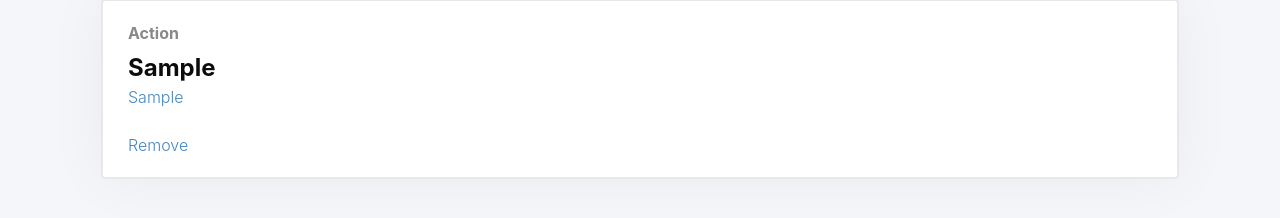
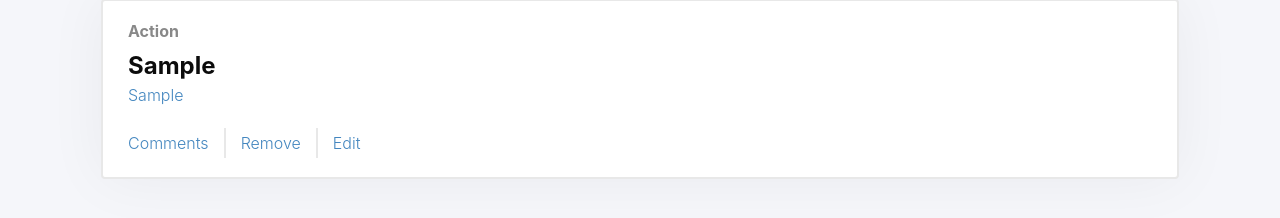
Before and after one commit to Gopxfs/bookstore, a React (Create React App) app: page / in a window 1280 px wide. Both pictures are taken after typing "Sample", "Sample" into the empty fields and a click on the button "ADD BOOK". Shown: the part 166-384 px from the top of the page. Built offline with nearby package versions, Linux system fonts and the light colour scheme; no server answers.

Commit message:
Add action buttons placeholder

```diff
--- a/src/components/Book.js
+++ b/src/components/Book.js
@@ -24,7 +24,9 @@ const Book = (props) => {
           <p className="author">{author}</p>
         </div>
         <div className="bookActions">
+          <button type="button">Comments</button>
           <button type="button" onClick={() => removeButton(id)}>Remove</button>
+          <button type="button">Edit</button>
         </div>
       </div>
     </div>
--- a/src/style/partials/__booksPage.scss
+++ b/src/style/partials/__booksPage.scss
@@ -75,13 +75,20 @@ main {
         font-size: 16px;
         font-weight: 300;
         color: $blue_light;
-        padding: 0;
+        padding: 5px 15px;
         border: 0;
         background-color: rgba(255, 255, 255, 0);
+        border-left: solid 2px $gray_border;
+      }
+
+      :first-child {
+        padding-left: 0;
+        border-left: 0;
       }
 
       button:hover {
         cursor: pointer;
+        color: $black;
       }
     }
   }
```
